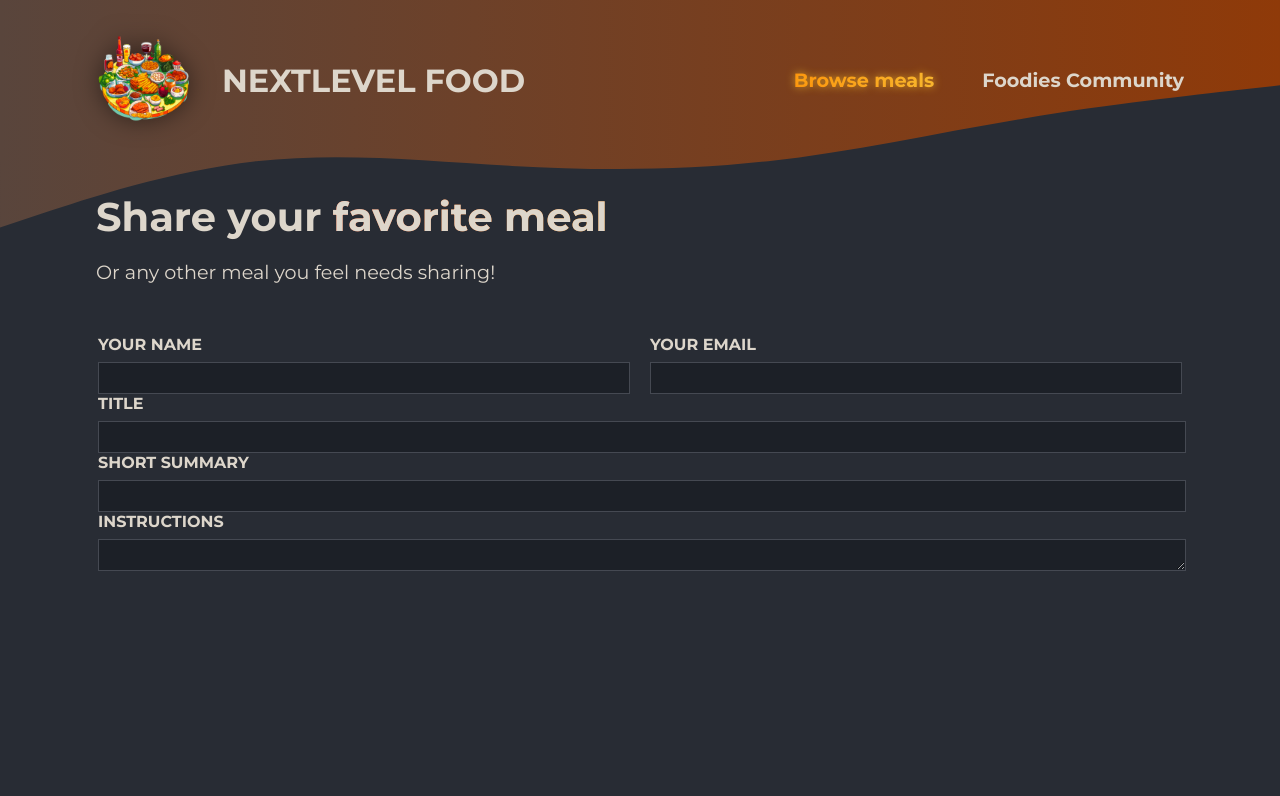
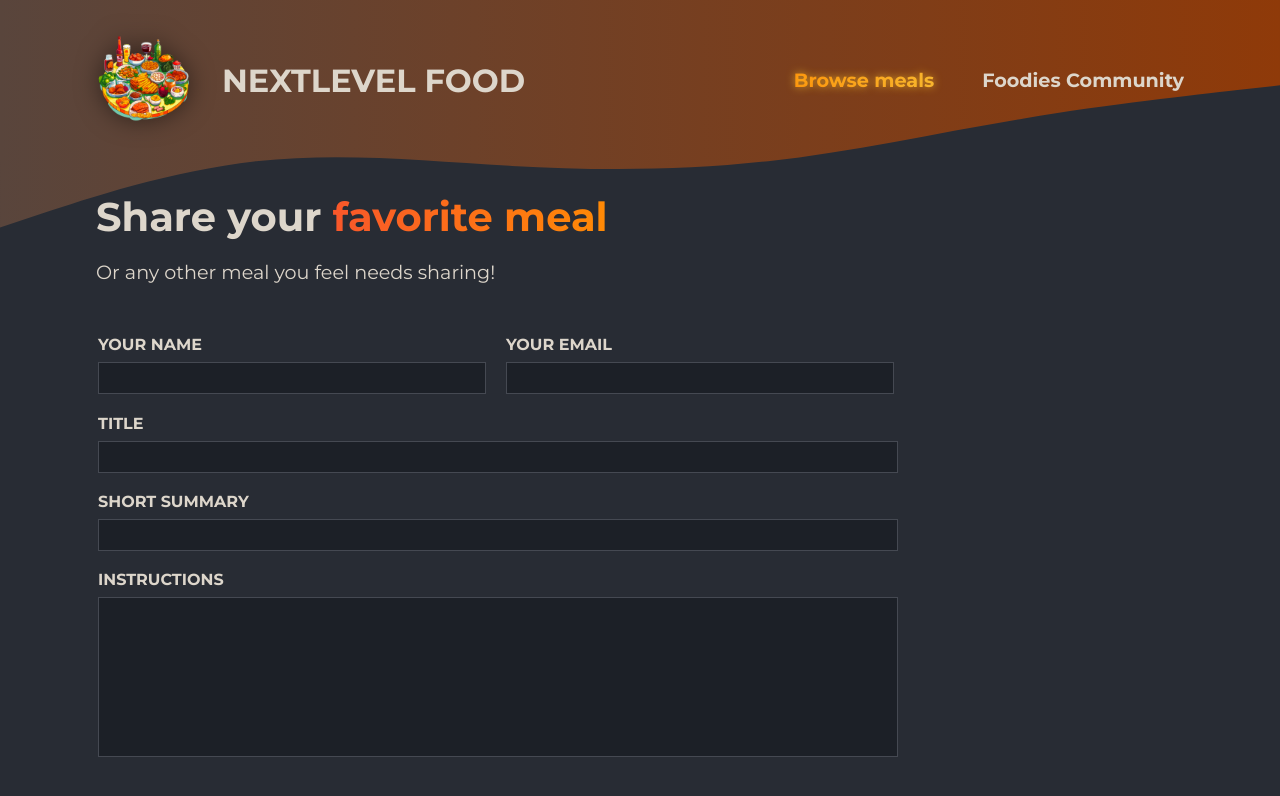
Before and after one commit to Danielle-Luz/foodies-nextjs-project, a Next.js app: page /meals/share in a window 1280 px wide. Shown: the top 796 px of the page. Built offline with nearby package versions, Linux system fonts and the light colour scheme.

Commit message:
feat: make form reponsive and fix styles

```diff
--- a/app/meals/share/page.js
+++ b/app/meals/share/page.js
@@ -1,16 +1,18 @@
+'use client'
+
 import Field from "@/components/field/field";
 import styles from "./styles.module.css";
 import { useForm } from "react-hook-form";
 
 export default function Share() {
-  const { register, handleSubmit } = useForm();
+  const { register, handleSubmit } = useForm({});
   return (
     <main className={`horizontal-spacing ${styles["form-wrapper"]}`}>
       <article>
         <h1 className={styles["header-title"]}>Share your <span className={styles.highlight}>favorite meal</span></h1>
         <p className={styles["header-description"]}>Or any other meal you feel needs sharing!</p>
       </article>
-      <form>
+      <form className={styles.form}>
         <article className={styles["field-row"]}>
           <Field label="Your name" register={register} />
           <Field label="Your email" register={register} />
--- a/app/meals/share/styles.module.css
+++ b/app/meals/share/styles.module.css
@@ -1,3 +1,10 @@
+.form {
+  display: flex;
+  flex-direction: column;
+  gap: 1.2rem;
+  max-width: 50rem;
+}
+
 .form-wrapper {
   display: flex;
   flex-direction: column;
@@ -20,11 +27,18 @@
 .highlight {
   background: linear-gradient(90deg, #f9572a, #ff8a05);
   background-clip: text;
- --webkit-background-clip: text;
- --webkit-text-fill-color: transparent;
+  -webkit-background-clip: text;
+  -webkit-text-fill-color: transparent;
 }
 
 .field-row {
   display: flex;
   gap: 1rem;
 }
+
+@media (max-width: 520px) {
+  .field-row {
+    flex-direction: column;
+    gap: 1.2rem;
+  }
+}
--- a/components/field/styles.module.css
+++ b/components/field/styles.module.css
@@ -16,6 +16,12 @@
   background-color: var(--color-grey-2);
   color: var(--color-white-1);
   height: 2rem;
+  padding-inline: 0.6rem;
+}
+
+textarea.field {
+  resize: none;
+  height: 10rem;
 }
 
 .field-wrapper,
```
